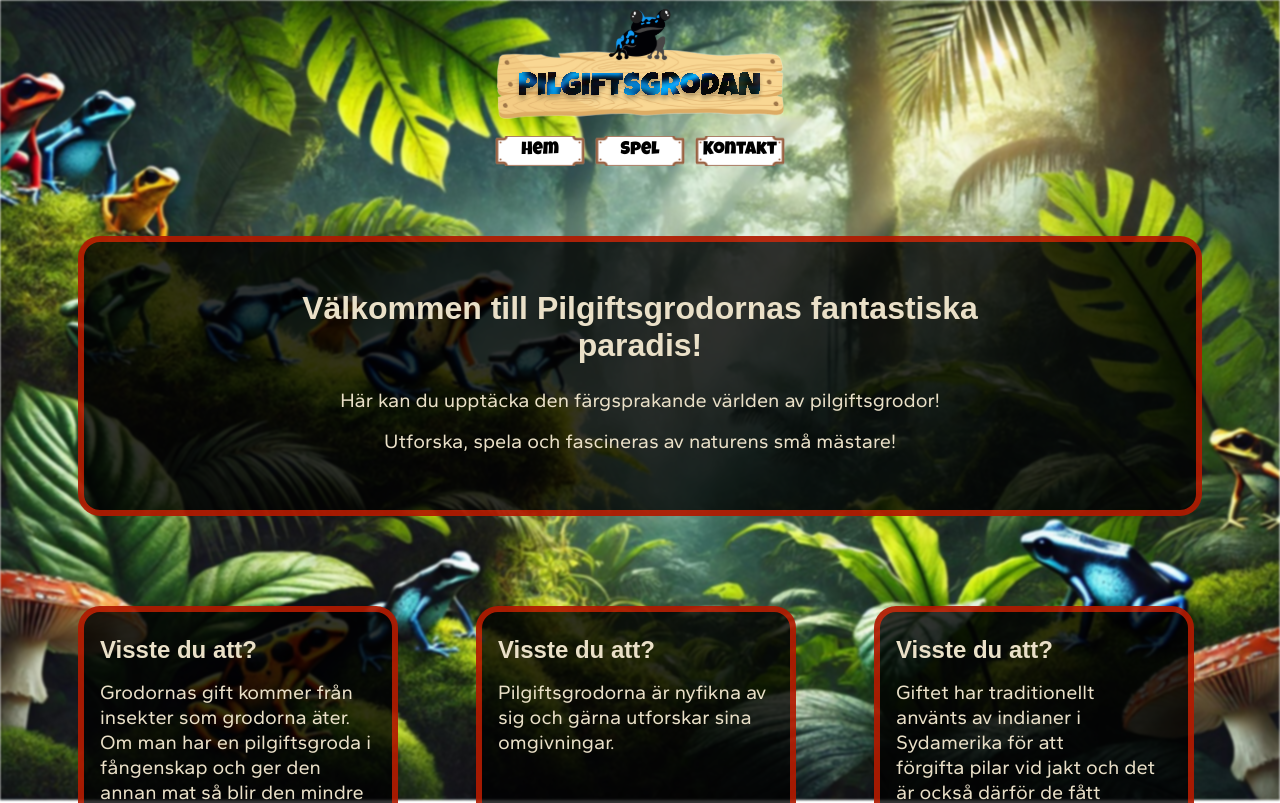
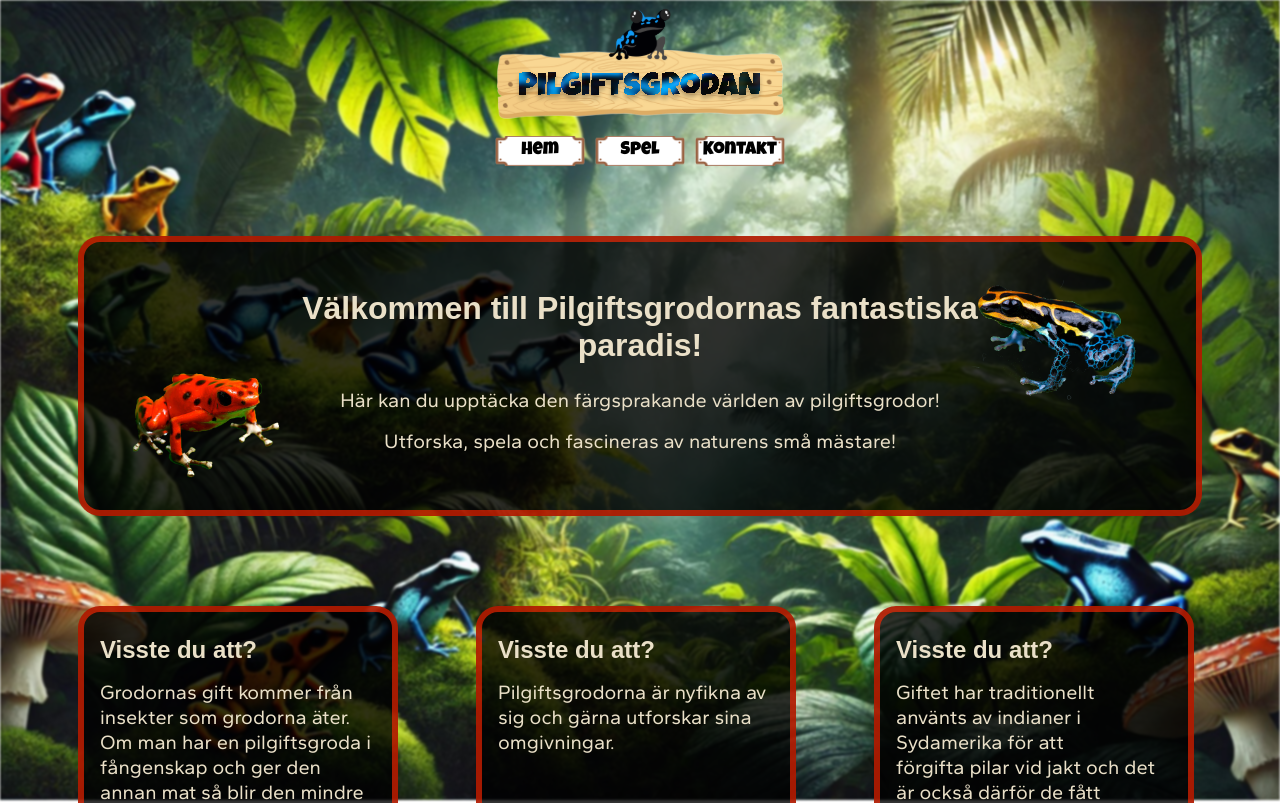
Before and after one commit to oliviaalmseger/Medieinstitutet-GroupProject-Vue-Pilgiftsgrodorna, a Vue app: page / in a window 1280 px wide. Shown: the top 803 px of the page. Built offline with nearby package versions, Linux system fonts and the light colour scheme; a web font is replaced by a local one.

Commit message:
style: add and move frog in desktop

```diff
--- a/src/components/WelcomeCard.vue
+++ b/src/components/WelcomeCard.vue
@@ -120,12 +120,22 @@
             margin-bottom: 1rem;
         }
 
-        .welcome-frogs {
+        .read-more-btn {
             display: none;
         }
 
-        .read-more-btn {
-            display: none;
+        .welcome-frogs {
+            .red-frog {
+                width: 200px;
+                left: 20px;
+                bottom: 30px;
+            }
+
+            .blueyellow-frog {
+                width: 200px;
+                right: 50px;
+                top: 30px;
+            }
         }
     }
 }
```
